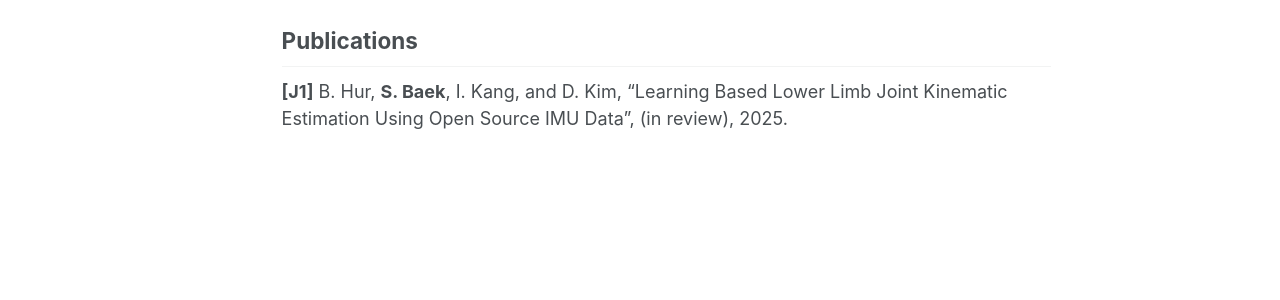
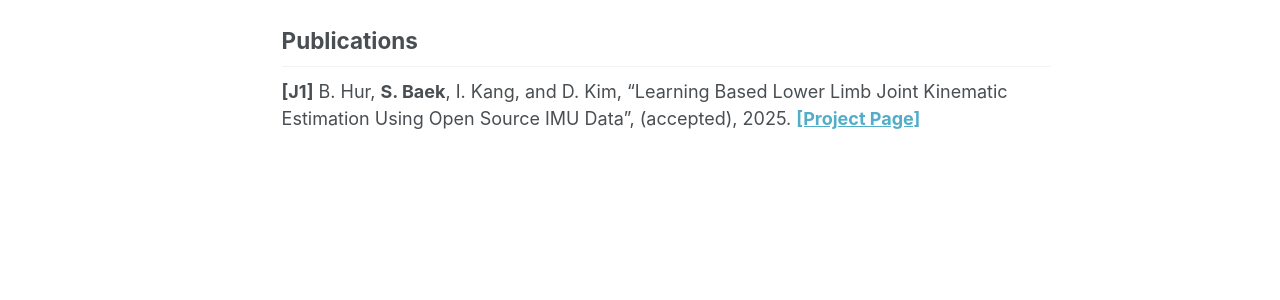
Before and after one commit to suninbaek/suninbaek.github.io, a Jekyll site: the page built from _pages/about.md, in a window 1280 px wide and 1313 px high. Shown: the part 841-1141 px from the top of the window. Built offline with Jekyll 4.4.1, drawn with Linux system fonts in a browser that asks for light colours.

Commit message:
Update about.md

```diff
--- a/_pages/about.md
+++ b/_pages/about.md
@@ -19,4 +19,4 @@ Please feel free to explore my work and reach out for potential collaborations!
 
 
 ## Publications
-**[J1]**   B. Hur, **S. Baek**, I. Kang, and D. Kim, “Learning Based Lower Limb Joint Kinematic Estimation Using Open Source IMU Data”, (in review), 2025.
+**[J1]**   B. Hur, **S. Baek**, I. Kang, and D. Kim, “Learning Based Lower Limb Joint Kinematic Estimation Using Open Source IMU Data”, (accepted), 2025. **[[Project Page]](https://mintlabkorea.github.io/LLJKE/)**
```
